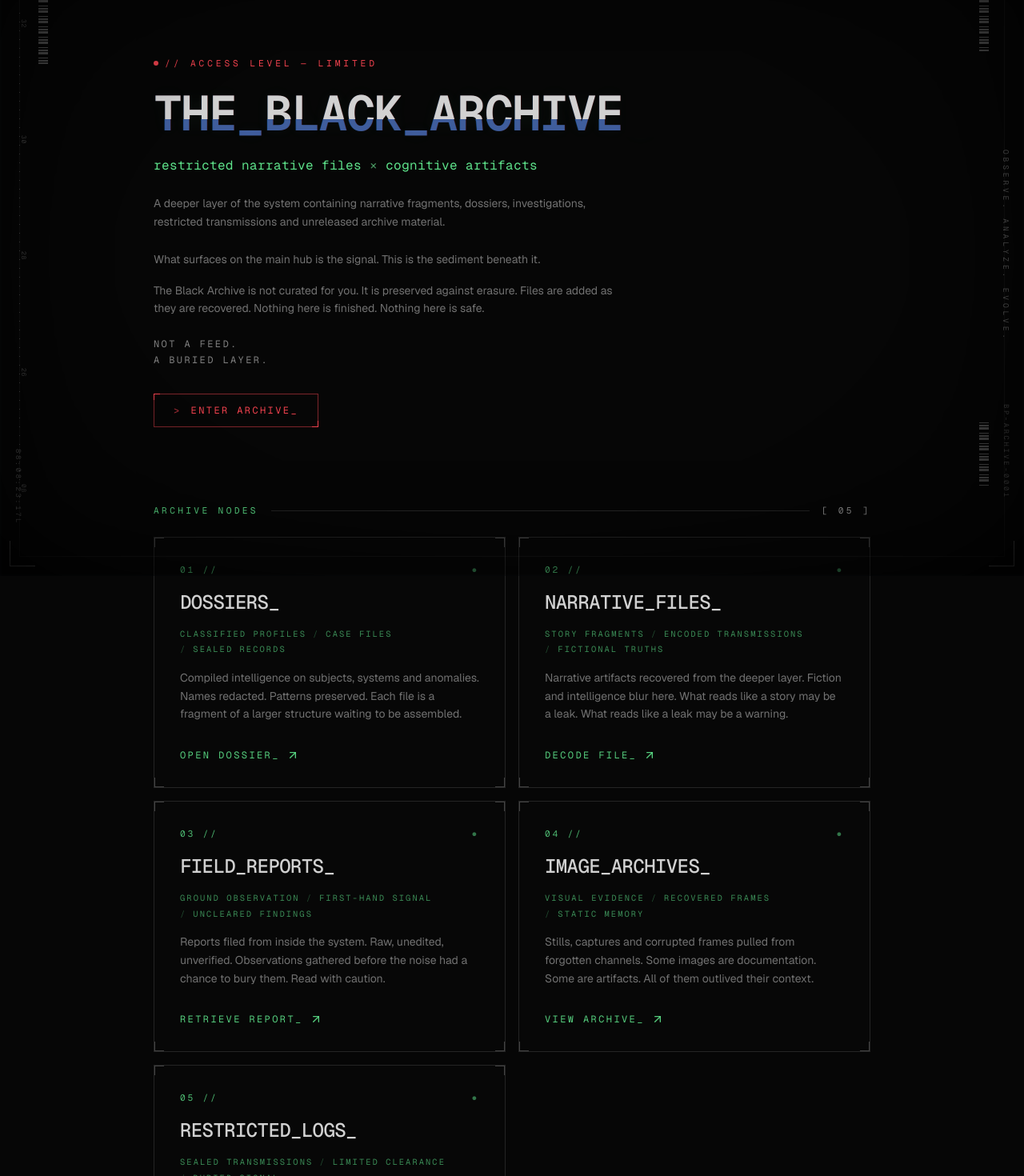
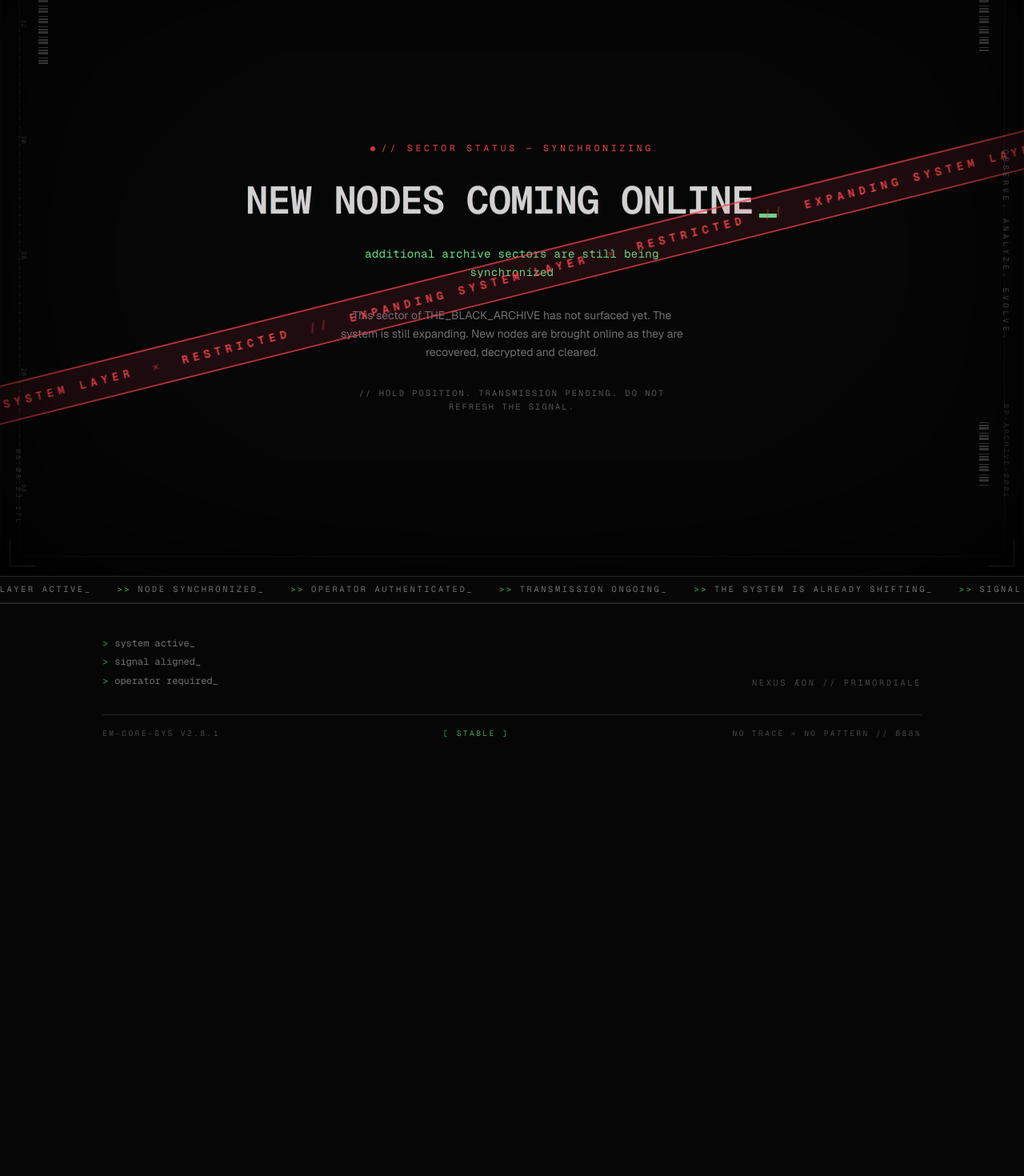
Before and after one commit to layrablackscreatives/entangled_minds_hub, a Next.js app: page /black-archive in a window 1280 px wide. Shown: the part 80-1550 px from the top of the page at 80% size. After the commit the page ends 1045 px from the top, so only its background shows below. Built offline with nearby package versions, Linux system fonts and the light colour scheme.

Commit message:
feat: revamp Black Archive page with new metadata and visual updates

```diff
--- a/app/black-archive/page.tsx
+++ b/app/black-archive/page.tsx
@@ -1,67 +1,19 @@
 import type { Metadata } from "next"
-import { AccessNode, type AccessNodeProps } from "@/components/access-node"
+import { SystemChrome } from "@/components/system-chrome"
 import { SystemFooter } from "@/components/system-footer"
-import { SystemChrome } from "@/components/system-chrome"
 import { OperationalTicker } from "@/components/operational-ticker"
 
 export const metadata: Metadata = {
   title: "THE_BLACK_ARCHIVE // ENTANGLED_MINDS",
-  description: "Restricted narrative files and cognitive artifacts. A deeper layer of the ENTANGLED_MINDS system.",
+  description:
+    "Additional archive sectors are still being synchronized. A restricted expansion layer of the ENTANGLED_MINDS system.",
 }
-
-// Structural groundwork — all links temporarily point to "#".
-const ARCHIVE_NODES: AccessNodeProps[] = [
-  {
-    node: "01",
-    label: "DOSSIERS_",
-    microLabels: ["classified profiles", "case files", "sealed records"],
-    description:
-      "Compiled intelligence on subjects, systems and anomalies. Names redacted. Patterns preserved. Each file is a fragment of a larger structure waiting to be assembled.",
-    action: "OPEN DOSSIER_",
-    href: "/node-expansion",
-  },
-  {
-    node: "02",
-    label: "NARRATIVE_FILES_",
-    microLabels: ["story fragments", "encoded transmissions", "fictional truths"],
-    description:
-      "Narrative artifacts recovered from the deeper layer. Fiction and intelligence blur here. What reads like a story may be a leak. What reads like a leak may be a warning.",
-    action: "DECODE FILE_",
-    href: "/node-expansion",
-  },
-  {
-    node: "03",
-    label: "FIELD_REPORTS_",
-    microLabels: ["ground observation", "first-hand signal", "uncleared findings"],
-    description:
-      "Reports filed from inside the system. Raw, unedited, unverified. Observations gathered before the noise had a chance to bury them. Read with caution.",
-    action: "RETRIEVE REPORT_",
-    href: "/node-expansion",
-  },
-  {
-    node: "04",
-    label: "IMAGE_ARCHIVES_",
-    microLabels: ["visual evidence", "recovered frames", "static memory"],
-    description:
-      "Stills, captures and corrupted frames pulled from forgotten channels. Some images are documentation. Some are artifacts. All of them outlived their context.",
-    action: "VIEW ARCHIVE_",
-    href: "/node-expansion",
-  },
-  {
-    node: "05",
-    label: "RESTRICTED_LOGS_",
-    microLabels: ["sealed transmissions", "limited clearance", "buried signal"],
-    description:
-      "Transmissions that were never meant to surface. Logs locked behind clearance levels that no longer exist. The deepest sediment of the archive.",
-    action: "UNSEAL LOG_",
-    href: "/node-expansion",
-  },
-]
 
 export default function BlackArchivePage() {
   return (
-    <div className="crt-screen noise-overlay scanlines relative min-h-screen bg-background text-foreground">
+    <div className="crt-screen noise-overlay scanlines relative min-h-screen overflow-hidden bg-background text-foreground">
       <SystemChrome />
+
       <div className="relative z-10 mx-auto flex min-h-screen max-w-5xl flex-col px-6 lg:px-16">
         {/* top system bar */}
         <header className="flex items-center justify-between border-b border-border py-4 font-mono text-[0.65rem] uppercase tracking-[0.25em] text-muted-foreground">
@@ -70,7 +22,7 @@ export default function BlackArchivePage() {
               href="/"
               className="border border-foreground/40 px-1.5 py-0.5 text-foreground/80 transition-colors hover:border-terminal/60 hover:text-terminal"
             >
-              EM
+              {"<"} EM
             </a>
             <span className="hidden sm:inline">ENTANGLED_MINDS // BLACK_ARCHIVE</span>
           </div>
@@ -80,76 +32,51 @@ export default function BlackArchivePage() {
           </span>
         </header>
 
-        {/* HERO / ENTRY */}
-        <section className="flex flex-col justify-center gap-10 py-16 sm:py-24">
-          <div className="flex flex-col gap-6">
+        {/* CENTERED HOLDING SCREEN */}
+        <section className="relative flex flex-1 flex-col items-center justify-center py-24 text-center">
+          {/* diagonal security-tape band — classified analog warning */}
+          <div
+            aria-hidden="true"
+            className="pointer-events-none absolute inset-x-[-40%] top-1/2 z-20 -translate-y-1/2 -rotate-[14deg] select-none border-y-2 border-alert/70 bg-alert/10 py-3 backdrop-blur-[1px]"
+          >
+            <div className="security-tape flex items-center gap-6 font-mono text-xs font-semibold uppercase tracking-[0.4em] text-alert sm:text-sm">
+              {Array.from({ length: 8 }).map((_, i) => (
+                <span key={i} className="flex shrink-0 items-center gap-6 whitespace-nowrap">
+                  RESTRICTED <span className="text-alert/50">//</span> EXPANDING SYSTEM LAYER
+                  <span className="text-alert/50">×</span>
+                </span>
+              ))}
+            </div>
+          </div>
+
+          {/* content sits above the band */}
+          <div className="relative z-10 flex flex-col items-center gap-8">
             <p className="flex items-center gap-2 font-mono text-[0.7rem] uppercase tracking-[0.35em] text-alert">
               <span className="inline-block h-1.5 w-1.5 animate-pulse rounded-full bg-alert" />
-              // access level — limited
+              // sector status — synchronizing
             </p>
 
             <h1
-              data-text="THE_BLACK_ARCHIVE"
-              className="glitch-title crt-aberration text-balance font-mono text-4xl font-semibold tracking-tight text-foreground sm:text-6xl"
+              data-text="NEW NODES COMING ONLINE_"
+              className="glitch-title crt-aberration text-balance font-mono text-3xl font-semibold tracking-tight text-foreground sm:text-5xl"
             >
-              THE_BLACK_ARCHIVE
+              NEW NODES COMING ONLINE
               <span className="cursor-blink ml-1 text-terminal">_</span>
             </h1>
 
-            <p className="font-mono text-sm tracking-wide text-terminal sm:text-base">
-              restricted narrative files <span className="text-terminal-dim">×</span> cognitive artifacts
+            <p className="max-w-md font-mono text-sm leading-relaxed tracking-wide text-terminal">
+              additional archive sectors are still being synchronized
             </p>
 
-            <p className="max-w-xl text-pretty text-sm leading-relaxed text-muted-foreground">
-              A deeper layer of the system containing narrative fragments, dossiers, investigations, restricted
-              transmissions and unreleased archive material.
+            <p className="max-w-md text-pretty text-sm leading-relaxed text-muted-foreground">
+              This sector of THE_BLACK_ARCHIVE has not surfaced yet. The system is still expanding. New nodes are
+              brought online as they are recovered, decrypted and cleared.
             </p>
 
-            <div className="max-w-xl space-y-4 text-pretty text-sm leading-relaxed text-muted-foreground">
-              <p>What surfaces on the main hub is the signal. This is the sediment beneath it.</p>
-              <p>
-                The Black Archive is not curated for you. It is preserved against erasure. Files are added as they are
-                recovered. Nothing here is finished. Nothing here is safe.
-              </p>
-            </div>
-
-            <p className="max-w-xl font-mono text-xs uppercase leading-relaxed tracking-[0.2em] text-foreground/60">
-              Not a feed.
-              <br />
-              A buried layer.
+            <p className="max-w-md font-mono text-[0.65rem] uppercase leading-relaxed tracking-[0.2em] text-foreground/40">
+              // hold position. transmission pending. do not refresh the signal.
             </p>
-
-            <div className="pt-2">
-              <a
-                href="#archive"
-                className="group relative inline-flex items-center gap-3 border border-alert/50 px-6 py-3 font-mono text-xs uppercase tracking-[0.2em] text-alert transition-colors duration-300 hover:bg-alert hover:text-background"
-              >
-                <span className="pointer-events-none absolute -left-px -top-px h-2 w-2 border-l border-t border-alert" />
-                <span className="pointer-events-none absolute -bottom-px -right-px h-2 w-2 border-b border-r border-alert" />
-                <span className="text-alert/70 group-hover:text-background">{">"}</span>
-                ENTER ARCHIVE_
-              </a>
-            </div>
           </div>
-        </section>
-
-        {/* ARCHIVE NODES */}
-        <section id="archive" className="scroll-mt-8 pb-20">
-          <div className="mb-6 flex items-center gap-4 font-mono text-[0.7rem] uppercase tracking-[0.3em] text-muted-foreground">
-            <span className="text-terminal">archive nodes</span>
-            <span className="h-px flex-1 bg-border" />
-            <span className="text-foreground/70">[ 05 ]</span>
-          </div>
-
-          <div className="grid grid-cols-1 gap-4 sm:grid-cols-2">
-            {ARCHIVE_NODES.map((node) => (
-              <AccessNode key={node.node} {...node} />
-            ))}
-          </div>
-
-          <p className="mt-8 max-w-xl font-mono text-[0.65rem] uppercase leading-relaxed tracking-[0.2em] text-foreground/40">
-            // status: groundwork. nodes pending population. transmissions incoming.
-          </p>
         </section>
       </div>
 
--- a/app/node-expansion/page.tsx
+++ /dev/null
@@ -1,89 +0,0 @@
-import type { Metadata } from "next"
-import { SystemChrome } from "@/components/system-chrome"
-import { SystemFooter } from "@/components/system-footer"
-import { OperationalTicker } from "@/components/operational-ticker"
-
-export const metadata: Metadata = {
-  title: "NEW NODES COMING ONLINE // ENTANGLED_MINDS",
-  description:
-    "Additional archive sectors are still being synchronized. A restricted expansion layer of the ENTANGLED_MINDS system.",
-}
-
-export default function NodeExpansionPage() {
-  return (
-    <div className="crt-screen noise-overlay scanlines relative min-h-screen overflow-hidden bg-background text-foreground">
-      <SystemChrome />
-
-      <div className="relative z-10 mx-auto flex min-h-screen max-w-5xl flex-col px-6 lg:px-16">
-        {/* top system bar */}
-        <header className="flex items-center justify-between border-b border-border py-4 font-mono text-[0.65rem] uppercase tracking-[0.25em] text-muted-foreground">
-          <div className="flex items-center gap-3">
-            <a
-              href="/black-archive"
-              className="border border-foreground/40 px-1.5 py-0.5 text-foreground/80 transition-colors hover:border-terminal/60 hover:text-terminal"
-            >
-              {"<"} BLACK_ARCHIVE
-            </a>
-            <span className="hidden sm:inline">ENTANGLED_MINDS // EXPANSION_LAYER</span>
-          </div>
-          <span className="flex items-center gap-2 text-alert">
-            <span className="inline-block h-1.5 w-1.5 animate-pulse rounded-full bg-alert" />
-            RESTRICTED
-          </span>
-        </header>
-
-        {/* CENTERED HOLDING SCREEN */}
-        <section className="relative flex flex-1 flex-col items-center justify-center py-24 text-center">
-          {/* diagonal security-tape band — classified analog warning */}
-          <div
-            aria-hidden="true"
-            className="pointer-events-none absolute inset-x-[-40%] top-1/2 z-20 -translate-y-1/2 -rotate-[14deg] select-none border-y-2 border-alert/70 bg-alert/10 py-3 backdrop-blur-[1px]"
-          >
-            <div className="security-tape flex items-center gap-6 font-mono text-xs font-semibold uppercase tracking-[0.4em] text-alert sm:text-sm">
-              {Array.from({ length: 8 }).map((_, i) => (
-                <span key={i} className="flex shrink-0 items-center gap-6 whitespace-nowrap">
-                  RESTRICTED <span className="text-alert/50">//</span> EXPANDING SYSTEM LAYER
-                  <span className="text-alert/50">×</span>
-                </span>
-              ))}
-            </div>
-          </div>
-
-          {/* content sits above the band */}
-          <div className="relative z-10 flex flex-col items-center gap-8">
-            <p className="flex items-center gap-2 font-mono text-[0.7rem] uppercase tracking-[0.35em] text-alert">
-              <span className="inline-block h-1.5 w-1.5 animate-pulse rounded-full bg-alert" />
-              // sector status — synchronizing
-            </p>
-
-            <h1
-              data-text="NEW NODES COMING ONLINE_"
-              className="glitch-title crt-aberration text-balance font-mono text-3xl font-semibold tracking-tight text-foreground sm:text-5xl"
-            >
-              NEW NODES COMING ONLINE
-              <span className="cursor-blink ml-1 text-terminal">_</span>
-            </h1>
-
-            <p className="max-w-md font-mono text-sm leading-relaxed tracking-wide text-terminal">
-              additional archive sectors are still being synchronized
-            </p>
-
-            <p className="max-w-md text-pretty text-sm leading-relaxed text-muted-foreground">
-              This sector of THE_BLACK_ARCHIVE has not surfaced yet. The system is still expanding. New nodes are
-              brought online as they are recovered, decrypted and cleared.
-            </p>
-
-            <p className="max-w-md font-mono text-[0.65rem] uppercase leading-relaxed tracking-[0.2em] text-foreground/40">
-              // hold position. transmission pending. do not refresh the signal.
-            </p>
-          </div>
-        </section>
-      </div>
-
-      <div className="relative z-10">
-        <OperationalTicker />
-        <SystemFooter />
-      </div>
-    </div>
-  )
-}
```
